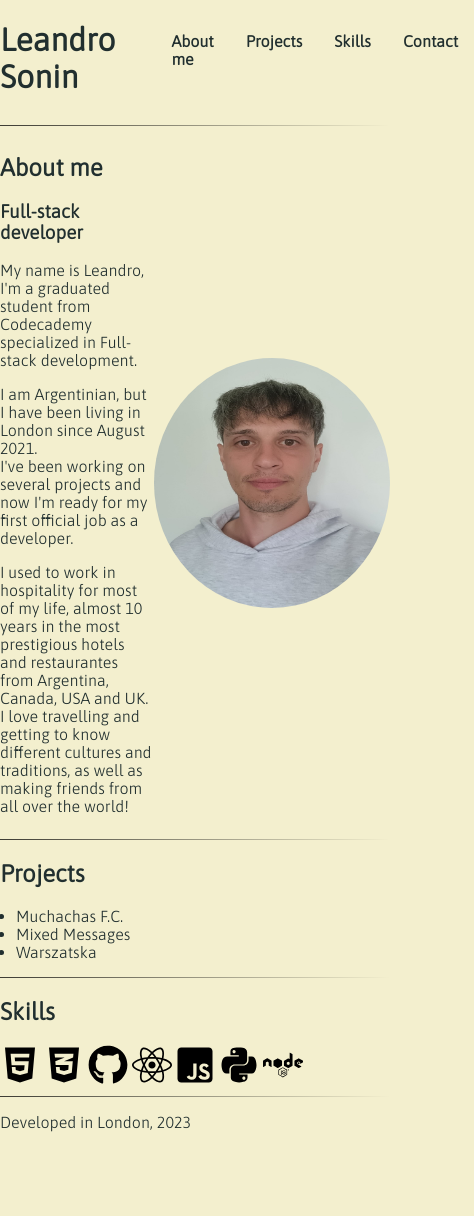
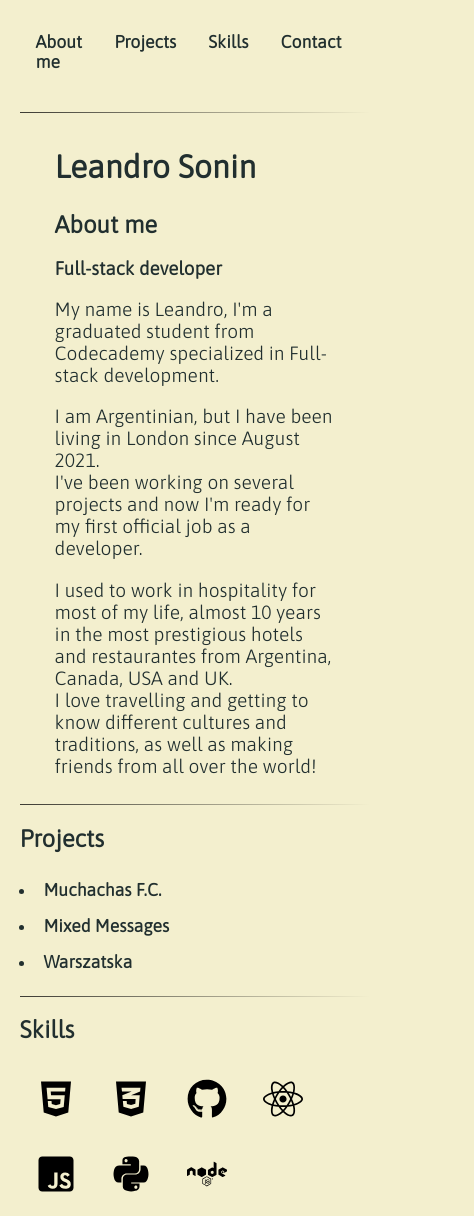
Before and after one commit to SoninLeandro/Portfolio-website, a plain HTML site: page index.html in a window 390 px wide. Shown: the top 1216 px of the page, 474 px wide, since content can reach past the window. Before the commit the page ends 1147 px from the top, so only its background shows below. Drawn offline with Linux system fonts and the light colour scheme.

Commit message:
Make it responsive

```diff
--- a/CSS/style.css
+++ b/CSS/style.css
@@ -5,6 +5,27 @@ body {
     background-color:rgb(243, 239, 206);
     max-width: 900px;
     margin: 0 auto;
+}
+
+@media only screen and (max-width: 899px) {
+    body {
+        max-width: 90%;
+    }
+}
+
+h1 {
+    font-weight: 800;
+}
+
+a {
+    text-decoration: none;
+    color: rgb(33, 47, 47);
+}
+
+hr {
+    border: 0;
+    height: 1px;
+    background-image: linear-gradient(to left, rgba(0, 0, 0, 0), rgba(0, 0, 0, 0.75));
 }
 
 /*Header Section*/
@@ -22,15 +43,22 @@ header li {
     list-style: none;
     padding: 1rem;
     font-weight: 600;
+    font-size: 1.1rem;
 }
 
-a {
-    text-decoration: none;
-    color: rgb(33, 47, 47);
-}
+@media only screen and (max-width: 700px) {
+    header {
+        justify-content: center;
+    }
 
-h1 {
-    font-weight: 800;
+    header h1 { /*Makes the header H1 disappear*/
+        display: none;
+    }
+
+    header ul {
+        padding: 0;
+        max-width: 90%;
+    }
 }
 
 /*About-Me Section*/
@@ -41,8 +69,11 @@ h1 {
 }
 
 .about-me-container {
+    width: 50%;
+}
 
-    width: 50%;
+.about-me-container h1 {
+    display: none;
 }
 
 .about-me img {
@@ -50,25 +81,89 @@ h1 {
     align-self: center;
 }
 
+.about-me-container p {
+    font-size: 1.2rem;
+}
+
+@media only screen and (max-width: 700px) {
+    .about-me {
+        display: grid;
+        justify-items: center;
+    }
+
+    .about-me img {
+        display: none;
+    }
+
+    .about-me h1 { /*Appears the "about-me" H1 */
+        display: block;
+        font-size: 2rem;
+        font-weight: 800;
+    }
+
+    .about-me-container {
+        width: 80%;
+    }
+}
+
 /*Projects Section*/
 
 .projects-container ul {
     padding-left: 1rem;
-    width: 50%;
 }
 
 .projects-container li {
     cursor: pointer;
+    padding: 0.5rem;
+    font-weight: 600;
+    font-size: 1.1rem;
 }
 
-.projects-container a {
-    display: none;
+.projects-container p {
+    width: 80%;
 }
 
+/*Skills Section*/
 
+.logos img {
+    margin: 1rem;
+}
 
-hr {
-    border: 0;
-    height: 1px;
-    background-image: linear-gradient(to left, rgba(0, 0, 0, 0), rgba(0, 0, 0, 0.75));
+/*Contact Section*/
+
+.contact-container {
+    display: block;
 }
+
+.contact-info {
+    display: inline-flex;
+}
+
+.contact-info img {
+    margin: 1rem;
+}
+
+.contact-info a {
+    display: flex;
+    align-items: center;
+}
+
+.contact-message {
+    padding: 1rem;
+}
+
+.contact-message input {
+    margin-bottom: 1rem;
+}
+
+@media only screen and (max-width: 600px) {
+    .contact-container p {
+        display: none;
+    }
+}
+
+@media only screen and (max-width: 440px) {
+    textarea {
+        max-width: 90%;
+    }
+}
--- a/Script/main.js
+++ b/Script/main.js
@@ -1,9 +1,30 @@
-function showImage() {
-    let img = document.getElementById('project-img');
+function showImage1() {
+    let img1 = document.getElementById('project-img 1');
 
-    if (img.style.display === 'none') {
-        img.style.display = 'block'
+    if (img1.style.display === 'none') {
+        img1.style.display = 'block'
     } else {
-        img.style.display = 'none'
+        img1.style.display = 'none'
     }
 };
+
+function showImage2() {
+    let img2 = document.getElementById('project-img 2');
+
+    if (img2.style.display === 'none') {
+        img2.style.display = 'block'
+    } else {
+        img2.style.display = 'none'
+    }
+};
+
+
+function showImage3() {
+    let img3 = document.getElementById('project-img 3');
+
+    if (img3.style.display === 'none') {
+        img3.style.display = 'block'
+    } else {
+        img3.style.display = 'none'
+    }
+};
--- a/index.html
+++ b/index.html
@@ -15,9 +15,9 @@
             <h1>Leandro Sonin</h1>
             <nav>
                 <ul>
-                    <li><a href="/#about-me">About me</a></li>
-                    <li><a href="/#projects">Projects</a></li>
-                    <li><a href="/#skills">Skills</a></li>
+                    <li><a href="#about-me">About me</a></li>
+                    <li><a href="#projects">Projects</a></li>
+                    <li><a href="#skills">Skills</a></li>
                     <li><a href="./contact.html">Contact</a></li>
                 </ul>
             </nav>
@@ -26,8 +26,9 @@
         <hr>
 
         <main>
-            <section class="about-me">
+            <section class="about-me" id="about-me">
                 <div class="about-me-container">
+                    <h1>Leandro Sonin</h1>
                     <h2>About me</h2>
                     <h3>Full-stack developer</h3>
                     <p>My name is Leandro, I'm a graduated student from Codecademy specialized in Full-stack development.</p>
@@ -37,29 +38,34 @@
                     <p>I used to work in hospitality for most of my life, almost 10 years in the most prestigious hotels and restaurantes from Argentina, Canada, USA and UK.<br>
                     I love travelling and getting to know different cultures and traditions, as well as making friends from all over the world!</p>
                 </div>
-                <img src="./Media/WhatsApp Image 2023-06-06 at 15.20.32.jpeg" height="250px" width="300px" alt="Picture of Leandro">
+                <img src="./Media/WhatsApp Image 2023-06-06 at 15.20.32.jpeg" height="300px" width="300px" alt="Picture of Leandro">
             </section>
 
             <hr>
 
-            <section class="projects">
+            <section class="projects" id="projects">
                 <h2>Projects</h2>
                 <div  class="projects-container">
                     <ul>
-                        <li class="muchachas">Muchachas F.C.</li>
-                        <a href="https://github.com/SoninLeandro/Muchachas-FC--Grid-flexbox-responsive-.git" target="_blank"></a>
-                        <li class="mixed-messages">Mixed Messages</li>
-                        <a href="https://github.com/SoninLeandro/Mixed-Messages.git" target="_blank"></a>
-                        <li class="warszatska" onclick="showImage()">Warszatska</li>
-                        <a id="project-img" href="https://github.com/SoninLeandro/Warszatska.git" target="_blank"><img src="./Media/WhatsApp Image 2023-06-06 at 16.59.10.jpeg" alt="Photo of the project" height="300px" width="300px">
-                        </a>
+                        <li class="muchachas" onclick="showImage1()">Muchachas F.C.</li>
+                        <a id="project-img 1" href="https://soninleandro.github.io/Muchachas-FC/" target="_blank" style="display: none;"><img src="./Media/WhatsApp Image 2023-06-06 at 18.52.26.jpeg" alt="Photo of the project Muchachas FC"  height="300px" width="300px">
+                        <p>This is a static HTML5 and CSS3 website for the women's football team Muchachas F.C.</p></a>
+
+
+                        <li class="mixed-messages" onclick="showImage2()">Mixed Messages</li>
+                        <a id="project-img 2" href="https://soninleandro.github.io/Mixed-Messages/" target="_blank" style="display: none;"><img src="" alt="Photo of the website Mixed Messages">
+                        <p>This is a simple game built with HTML5, CSS3 and JavaScript.</p></a>
+
+                        <li class="warszatska" onclick="showImage3()">Warszatska</li>
+                        <a id="project-img 3" href="https://github.com/SoninLeandro/Warszatska.git" target="_blank" style="display: none;"><img src="./Media/WhatsApp Image 2023-06-06 at 16.59.10.jpeg" alt="Photo of the project for Warszatska" height="300px" width="300px">
+                        <p>This is a website built with Create ReactJS App, for the Argentinian artist German Warszatska.</p></a>
                     </ul>
                 </div>
             </section>
 
             <hr>
 
-            <section class="skills">
+            <section class="skills" id="skills">
                 <h2>Skills</h2>
                 <div class="logos">
                     <img src="./Media/html5.svg" height="40px" width="40px" alt="HTML5 logo">
```
Also changed, not shown: contact.html (+40 -8 lines), Media/WhatsApp Image 2023-06-06 at 18.52.26.jpeg (added), Media/envelope-regular.svg (added).
